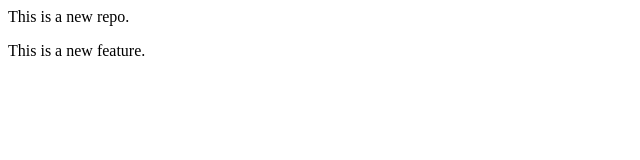
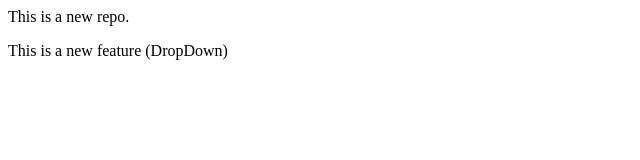
Before and after one commit to nivedita-7/localrepo, a plain HTML site: page index.html in a window 1280 px wide. Shown: the full height of the page, 0-640 px from the left. Drawn offline with Linux system fonts and the light colour scheme.

Commit message:
Add DropDown

```diff
--- a/index.html
+++ b/index.html
@@ -1,2 +1,2 @@
 <p>This is a new repo.</p>
-<p>This is a new feature.</p>
+<p>This is a new feature (DropDown)</p>
```
